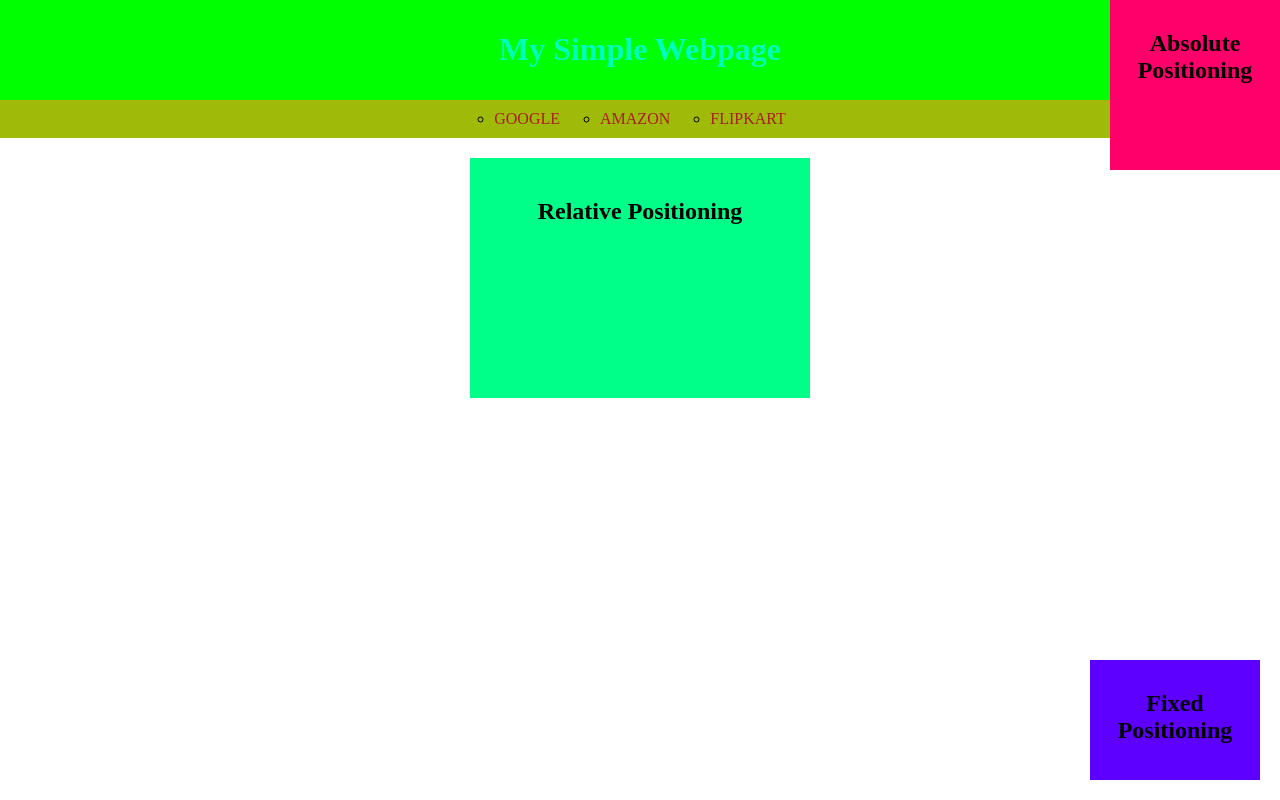
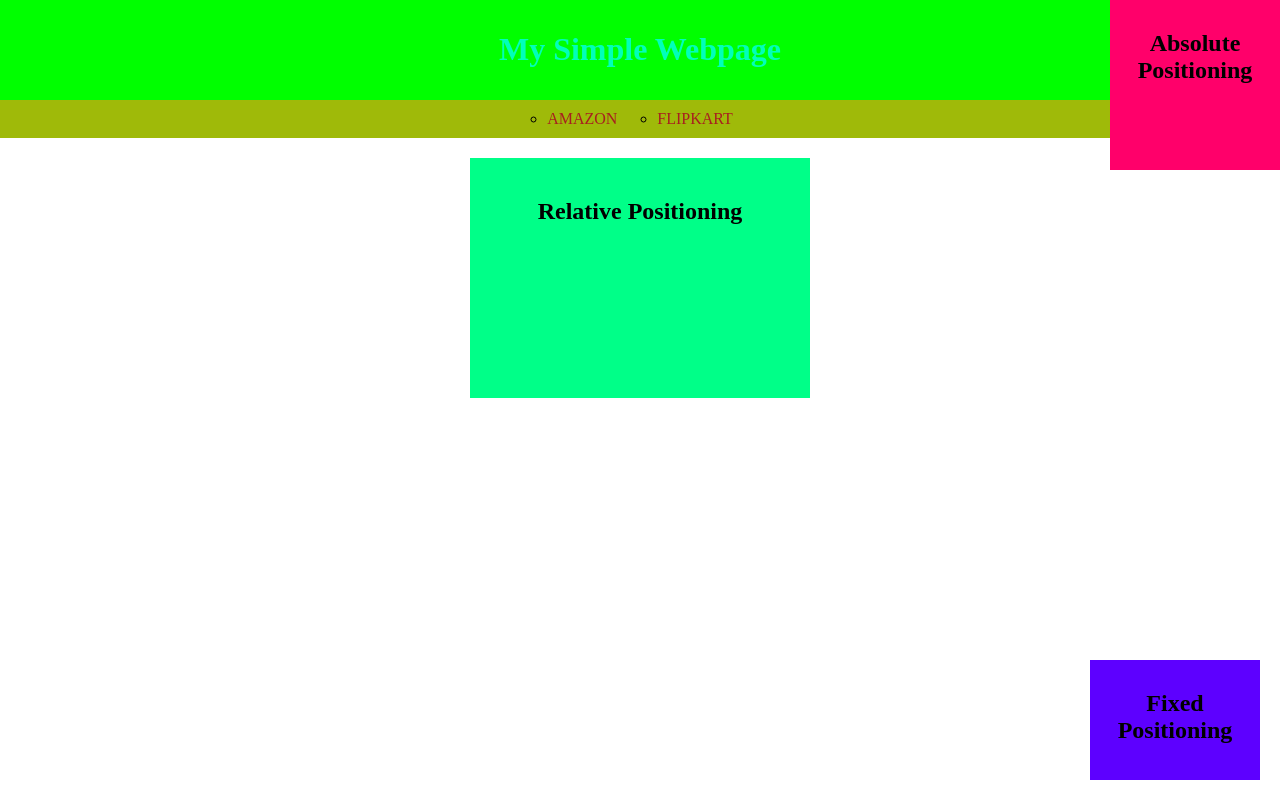
Before and after one commit to Abhishek122k/cssposi, a plain HTML site: page index.html in a window 1280 px wide. Drawn offline with Linux system fonts and the light colour scheme.

Commit message:
Update index.html

```diff
--- a/index.html
+++ b/index.html
@@ -15,7 +15,6 @@
     </header>
     <nav>
         <ul class="nav-list">
-            <li class="nav-item"><a class="nav-link" href="https://www.google.com/webhp?hl=en&sa=X&ved=0ahUKEwiGp6Dp5JKBAxVT4zgGHfDUBhgQPAgJ">GOOGLE</a></li>
             <li class="nav-item"><a class="nav-link" href="https://www.amazon.in/">AMAZON</a></li>
             <li class="nav-item"><a class="nav-link" href="https://www.flipkart.com/">FLIPKART</a></li>
         </ul>
```
